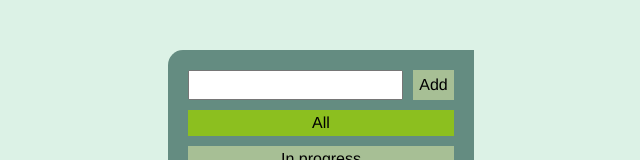
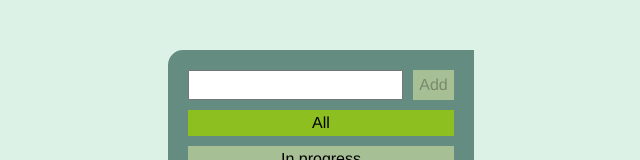
Before and after one commit to ArtisVansovics/md22_vue-planner, a Vue app: page / in a window 1280 px wide. Shown: the part 301-461 px from the top of the page, without its empty margins (319-959 px from the left). Built offline with nearby package versions, Linux system fonts and the light colour scheme.

Commit message:
Changed label to form and disabled 'Add' button, if input is blank

```diff
--- a/src/components/TaskPlanner/TaskPlanner.module.scss
+++ b/src/components/TaskPlanner/TaskPlanner.module.scss
@@ -8,7 +8,7 @@
   border-radius: 15px 0;
 }
 
-.label {
+.form {
   display: flex;
   flex-flow: row wrap;
   gap: 10px;
--- a/src/components/TaskPlanner/TaskPlanner.vue
+++ b/src/components/TaskPlanner/TaskPlanner.vue
@@ -1,9 +1,9 @@
 <template>
   <div class="planner">
-    <label class="label">
+    <form class="form" v-on:submit.prevent="addTask()">
       <input class="input" type="text" v-model="inputValue" />
-      <button class="button" @click="addTask()">Add</button>
-    </label>
+      <button class="button" v-bind:disabled="inputValue === ''">Add</button>
+    </form>
     <div class="task" v-for="task in visibleTasks" :key="task">
       <button class="button button--toggle" @click="toggleComplete(task.id)">
         v
```
